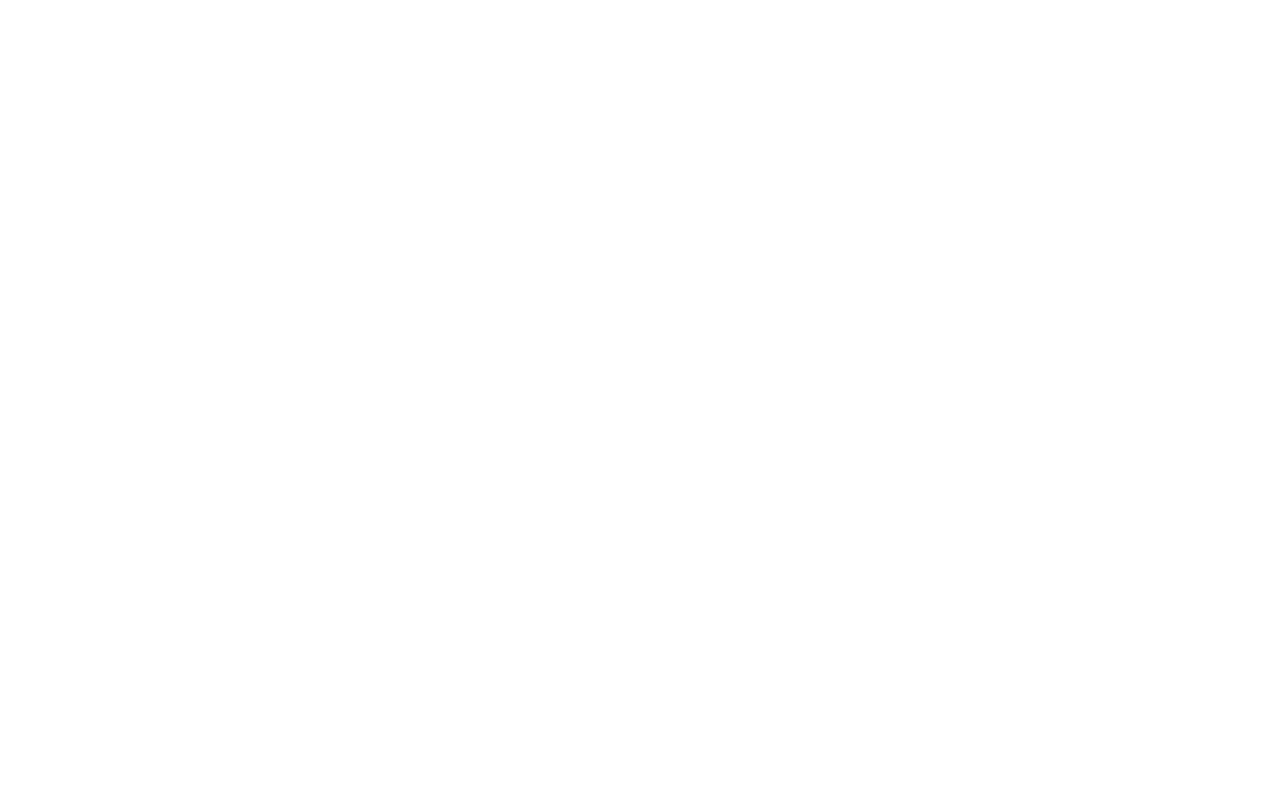
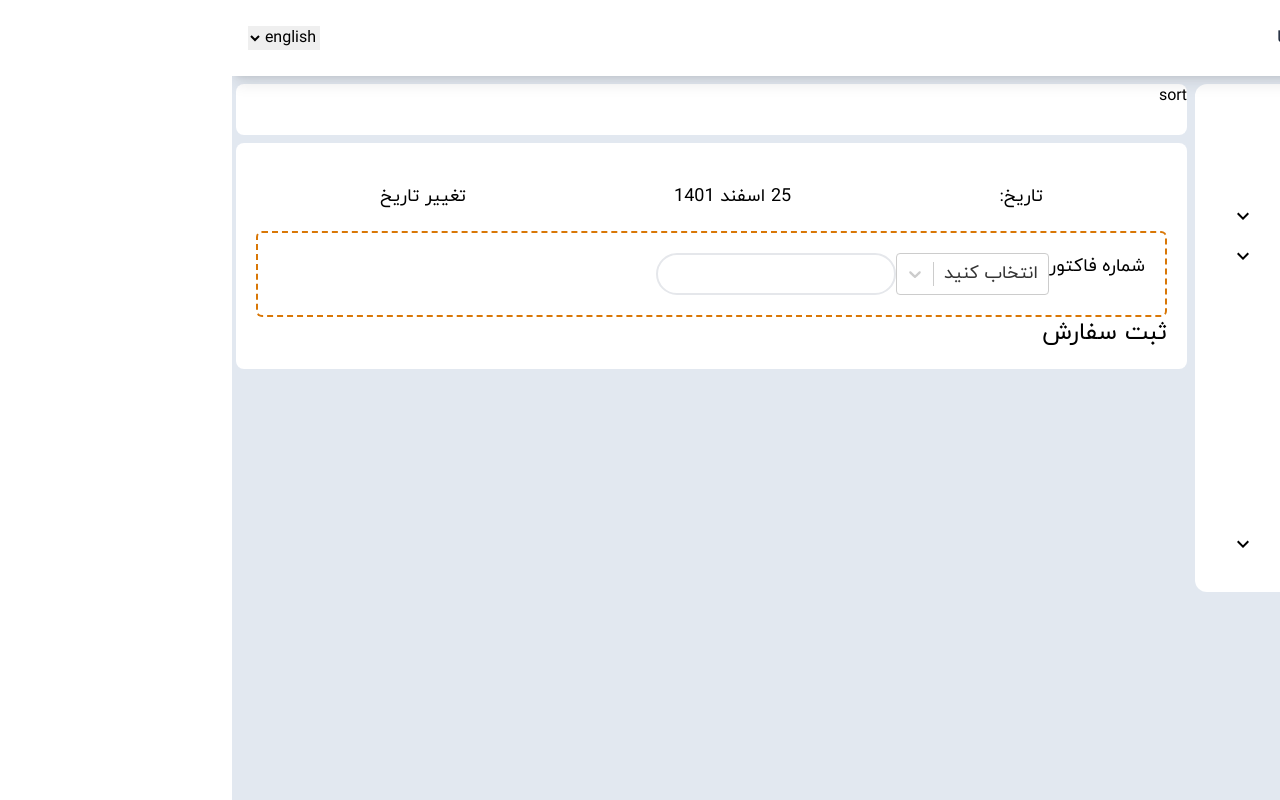
Before and after one commit to Spotbar/Resturant-Front, a React (Create React App) app: page /Reserve in a window 1280 px wide. Before the commit this address had no page. Built offline with nearby package versions, Linux system fonts and the light colour scheme.

Commit message:
add basic pages of reserve

```diff
--- a/package.json
+++ b/package.json
@@ -23,6 +23,7 @@
     "react-query": "^3.39.2",
     "react-router-dom": "^6.3.0",
     "react-scripts": "^5.0.1",
+    "react-select": "^5.7.0",
     "typescript": "^4.7.4",
     "web-vitals": "^2.1.4"
   },
--- /dev/null
+++ b/src/Interface/FactorNumbers.tsx
@@ -0,0 +1,6 @@
+interface FactorNumber{
+    id: string
+    label:string
+
+}
+export default FactorNumber
--- a/src/components/NavBar/DesktopNavbar.tsx
+++ b/src/components/NavBar/DesktopNavbar.tsx
@@ -7,9 +7,9 @@ const Navbar = () => {
   const { t, i18n } = useTranslation();
   const [lan, setLan] = useState("en");
 
-  useEffect(() => {
-    i18n.changeLanguage(lan);
-  }, [lan]);
+  // useEffect(() => {
+  //   i18n.changeLanguage(lan);
+  // }, [lan]);
 
   const options = [
     {
--- a/src/components/NavBar/MobileNavbar.tsx
+++ b/src/components/NavBar/MobileNavbar.tsx
@@ -9,9 +9,9 @@ const Navbar = (props: Props) => {
   const { t, i18n } = useTranslation();
   const [lan, setLan] = useState("en");
 
-  useEffect(() => {
-    i18n.changeLanguage(lan);
-  }, [lan]);
+  // useEffect(() => {
+  //   i18n.changeLanguage(lan);
+  // }, [lan]);
 
   const options = [
     {
--- /dev/null
+++ b/src/components/Reserve/CreateOrder.tsx
@@ -0,0 +1,75 @@
+import { useState } from 'react';
+import Select from 'react-select';
+import FactorNumber from '../../Interface/FactorNumbers';
+
+// const customStyles = {
+//   indicatorsContainer: () => ({
+//     '.DropDown': {
+//       '&__dropdown-indicator': {
+//         color: '#ff3d85'
+//       }
+//     },
+
+//     '.destinationDropDown': {
+//       '&__dropdown-indicator': {
+//         color: '#3f51b5'
+//       }
+//     }
+//   })
+// };
+
+const CreateOrder = () => {
+
+  const FactorNumberList: FactorNumber[] = [
+    {
+      id: "1",
+      label: "123",
+    },
+    {
+      id: "2",
+      label: "52431",
+    },
+    {
+      id: "3",
+      label: "54548",
+    }
+  ];
+
+  const [factorNumber, setFactorNumber] = useState<FactorNumber>({ id: "", label: "انتخاب کنید" });
+  const [resturant, setResturant] = useState({ id: "", label: "انتخاب کنید" });
+
+  const handleFactorSelectionChange = (option: FactorNumber | null) => {
+    if (option) {
+      setFactorNumber(option)
+    }
+  };
+
+
+  return (<div className="flex border-2 border-dashed border-amber-600 rounded-md text-lg p-5">
+    <div>شماره فاکتور</div>
+     <Select
+            // styles={customStyles}
+            classNamePrefix='DropDown'
+            value={factorNumber}
+            onChange={handleFactorSelectionChange}
+            options={FactorNumberList}
+            isRtl={true}
+            isSearchable={true}
+            // theme={(theme) => ({
+            //   ...theme,
+
+            //   colors: {
+            //     ...theme.colors,
+            //     primary: '#ff3d85',
+            //     primary25: '#fecdd3',
+            //     primary50: '#fb7185'
+            //   },
+            // })}
+          />
+    <input
+              className=" p-1 border-2 rounded-full outline-amber-500 text-center"
+
+            />
+  </div>);
+};
+export default CreateOrder;
--- /dev/null
+++ b/src/components/Reserve/ReserveList.tsx
@@ -0,0 +1,4 @@
+const ReserveList = () => {
+  return <div>ثبت سفارش</div>;
+};
+export default ReserveList;
--- /dev/null
+++ b/src/components/Reserve/SelectDate.tsx
@@ -0,0 +1,10 @@
+const SelectDate = () => {
+  return (
+    <div className="flex row justify-around  text-lg p-5">
+        <div>تاریخ:</div>
+       <div>25 اسفند 1401</div>
+       <div>تغییر تاریخ</div>
+    </div>
+  );
+};
+export default SelectDate;
--- /dev/null
+++ b/src/components/Reserve/SharedList.tsx
@@ -0,0 +1,4 @@
+const SharedList= ()=>{
+    return<div></div>
+}
+export default SharedList
--- a/src/components/Sidebar.tsx
+++ b/src/components/Sidebar.tsx
@@ -1,4 +1,4 @@
-import FastfoodOutlinedIcon from "@mui/icons-material/FastfoodOutlined";
+
 import * as React from "react";
 import ListSubheader from "@mui/material/ListSubheader";
 import List from "@mui/material/List";
@@ -6,6 +6,16 @@ import ListItemButton from "@mui/material/ListItemButton";
 import ListItemIcon from "@mui/material/ListItemIcon";
 import ListItemText from "@mui/material/ListItemText";
 import Collapse from "@mui/material/Collapse";
+//ICons
+import BadgeOutlinedIcon from '@mui/icons-material/BadgeOutlined';
+import FastfoodOutlinedIcon from '@mui/icons-material/FastfoodOutlined';
+import ManageSearchOutlinedIcon from '@mui/icons-material/ManageSearchOutlined';
+import FoodBankOutlinedIcon from '@mui/icons-material/FoodBankOutlined';
+import ReceiptLongOutlinedIcon from '@mui/icons-material/ReceiptLongOutlined';
+import CreditScoreOutlinedIcon from '@mui/icons-material/CreditScoreOutlined';
+import ShoppingBagOutlinedIcon from '@mui/icons-material/ShoppingBagOutlined';
+import ShoppingCartOutlinedIcon from '@mui/icons-material/ShoppingCartOutlined';
+
 import InboxIcon from "@mui/icons-material/MoveToInbox";
 import DraftsIcon from "@mui/icons-material/Drafts";
 import SendIcon from "@mui/icons-material/Send";
@@ -18,12 +28,13 @@ import { useNavigate } from "react-router-dom";
 const Sidebar = () => {
   const [open, setOpen] = React.useState<boolean>(false);
   const [openOrder, setOpenOrder] = React.useState<boolean>(false);
+  const [openManagerReport, setManagerReport] = React.useState<boolean>(false);
 
   const navigate = useNavigate();
 
   return (
     <div className="bg-white p-5 rounded-xl max-h-[calc(100vh-100px)] overflow-auto sticky top-[80px] ">
-      <div className="text-lg font-bold text-amber-600 mb-5">سفارش</div>
+      <div className="text-lg font-bold text-amber-600 mb-4">عملیات</div>
 
       <List
         sx={{
@@ -41,25 +52,25 @@ const Sidebar = () => {
         //   </ListSubheader>
         // }
       >
-        <ListItemButton>
+
+
+        <ListItemButton
+
+         onClick={() => {
+          navigate("/Reserve");
+        }}
+        >
           <ListItemIcon>
-            <SendIcon />
+            <FastfoodOutlinedIcon />
           </ListItemIcon>
-          <p className="w-full text-right">ارسال ایمیل</p>
-        </ListItemButton>
-
-        <ListItemButton>
-          <ListItemIcon>
-            <DraftsIcon />
-          </ListItemIcon>
-          <p className="w-full text-right">پیش نویس ها</p>
+          <p className="w-full text-right">ثبت سفارش</p>
         </ListItemButton>
 
         <ListItemButton onClick={() => setOpen(!open)}>
           <ListItemIcon>
-            <InboxIcon />
+            <ManageSearchOutlinedIcon />
           </ListItemIcon>
-          <p className="w-full text-right">سفارش</p>
+          <p className="w-full text-right">گزارش ها</p>
           {/* <ListItemText primary="Inbox" /> */}
           {open ? <ExpandLess /> : <ExpandMore />}
         </ListItemButton>
@@ -68,9 +79,16 @@ const Sidebar = () => {
           <List component="div" disablePadding>
             <ListItemButton sx={{ pl: 4 }}>
               <ListItemIcon>
-                <StarBorder />
+                <ShoppingBagOutlinedIcon />
               </ListItemIcon>
-              <p className="w-full text-right">ستاره</p>
+              <p className="w-full text-right">گزارش هفتگی</p>
+            </ListItemButton>
+
+            <ListItemButton sx={{ pl: 4 }}>
+              <ListItemIcon>
+                <ShoppingCartOutlinedIcon />
+              </ListItemIcon>
+              <p className="w-full text-right">گزارش ماهیانه</p>
             </ListItemButton>
           </List>
         </Collapse>
@@ -100,6 +118,81 @@ const Sidebar = () => {
             </ListItemButton>
           </List>
         </Collapse>
+
+        <ListItemButton>
+          <ListItemIcon>
+            <BadgeOutlinedIcon />
+          </ListItemIcon>
+          <p className="w-full text-right">پروفایل</p>
+        </ListItemButton>
+      </List>
+
+      <div className="text-lg font-bold text-amber-600 mb-4 mt-7">مدیریت سیستم</div>
+
+      <List
+        sx={{
+          width: "100%",
+          maxWidth: 360,
+          bgcolor: "background.paper",
+          display: "flex",
+          flexDirection: "column",
+        }}
+        component="nav"
+        aria-labelledby="nested-list-subheader"
+        // subheader={
+        //   <ListSubheader component="div" id="nested-list-subheader">
+        //     Nested List Items
+        //   </ListSubheader>
+        // }
+      >
+        <ListItemButton>
+          <ListItemIcon>
+            <FoodBankOutlinedIcon />
+          </ListItemIcon>
+          <p className="w-full text-right">ثبت رستوران</p>
+        </ListItemButton>
+
+        <ListItemButton>
+          <ListItemIcon>
+            <ReceiptLongOutlinedIcon />
+          </ListItemIcon>
+          <p className="w-full text-right">ثبت فاکتور</p>
+        </ListItemButton>
+
+        <ListItemButton>
+          <ListItemIcon>
+            <CreditScoreOutlinedIcon />
+          </ListItemIcon>
+          <p className="w-full text-right">تعریف اعتبارات</p>
+        </ListItemButton>
+
+        <ListItemButton onClick={() => setManagerReport(!openManagerReport)}>
+          <ListItemIcon>
+            <ManageSearchOutlinedIcon />
+          </ListItemIcon>
+          <p className="w-full text-right">گزارش سیستم</p>
+          {/* <ListItemText primary="Inbox" /> */}
+          {open ? <ExpandLess /> : <ExpandMore />}
+        </ListItemButton>
+
+        <Collapse in={openManagerReport} timeout="auto" unmountOnExit>
+          <List component="div" disablePadding>
+            <ListItemButton sx={{ pl: 4 }}>
+              <ListItemIcon>
+                <ShoppingBagOutlinedIcon />
+              </ListItemIcon>
+              <p className="w-full text-right">گزارش هفتگی</p>
+            </ListItemButton>
+
+            <ListItemButton sx={{ pl: 4 }}>
+              <ListItemIcon>
+                <ShoppingCartOutlinedIcon />
+              </ListItemIcon>
+              <p className="w-full text-right">گزارش ماهیانه</p>
+            </ListItemButton>
+          </List>
+        </Collapse>
+
       </List>
     </div>
   );
--- /dev/null
+++ b/src/pages/Activities/Reserve.tsx
@@ -0,0 +1,18 @@
+import CreateOrder from "../../components/Reserve/CreateOrder";
+import ReserveList from "../../components/Reserve/ReserveList";
+import SelectDate from "../../components/Reserve/SelectDate";
+import Main from "../Main";
+
+const Reserve = () => {
+  return (
+    <Main>
+      <div>
+        <SelectDate />
+        <CreateOrder />
+        <ReserveList />
+      </div>
+    </Main>
+  );
+};
+
+export default Reserve;
--- a/src/routes/indext.tsx
+++ b/src/routes/indext.tsx
@@ -2,9 +2,10 @@ import React from "react";
 import { Routes, Route } from "react-router-dom";
 import Login from "../pages/Authentication/Login";
 // import Main from "../pages/Main";
+import PrivateRoute from "./privateRoute";
 import Home from "../pages/Home";
 import Bill from "../pages/Bill/Bills";
-import PrivateRoute from "./privateRoute";
+import Reserve from "../pages/Activities/Reserve";
 
 export default function AspadanaRoutes() {
   return (
@@ -16,6 +17,8 @@ export default function AspadanaRoutes() {
       <Route path="/login" element={<Login />} />
       <Route path="/Home" element={<Home />} />
       <Route path="/Bills" element={<Bill />} />
+      <Route path="/Bills" element={<Bill />} />
+      <Route path="/Reserve" element={<Reserve/>}/>
     </Routes>
   );
 }
```
